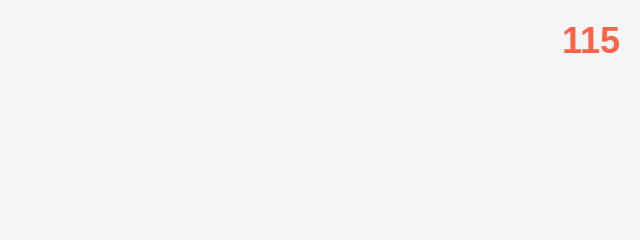
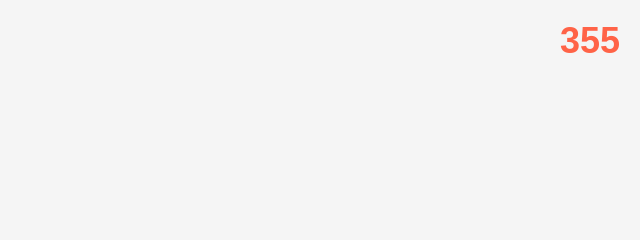
Before and after one commit to jboesen/jboesen.github.io, a plain HTML site: page index.html in a window 1280 px wide. Shown: the top 240 px of the page, 640-1280 px from the left. Drawn offline with Linux system fonts and the light colour scheme.

Commit message:
Update index.html

```diff
--- a/index.html
+++ b/index.html
@@ -78,7 +78,7 @@
     <div id="alertBox"></div>
 
     <script>
-        let timer = 120;
+        let timer = 360;
         let score = 0;
         const timerElement = document.getElementById('timer');
         const xInput = document.getElementById('xValue');
```
